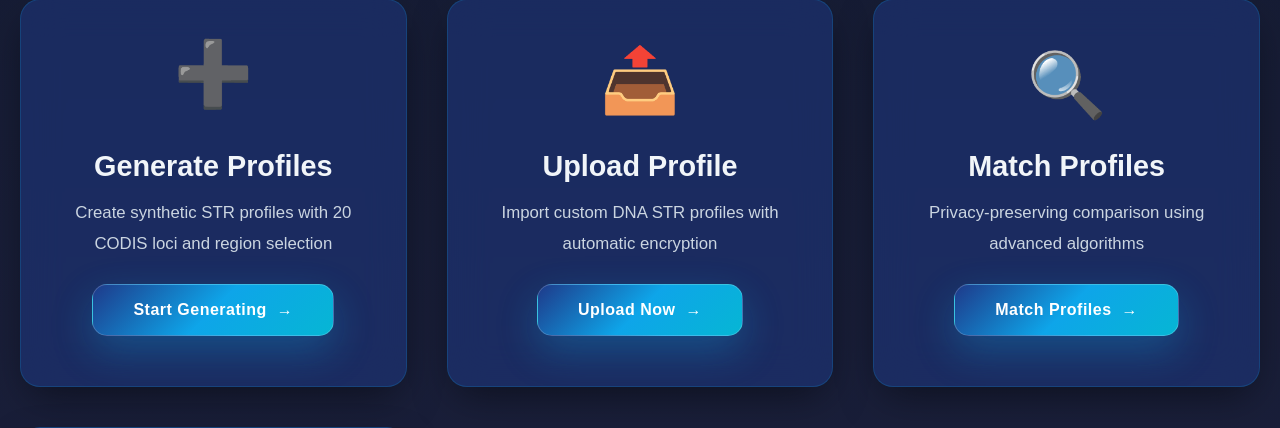
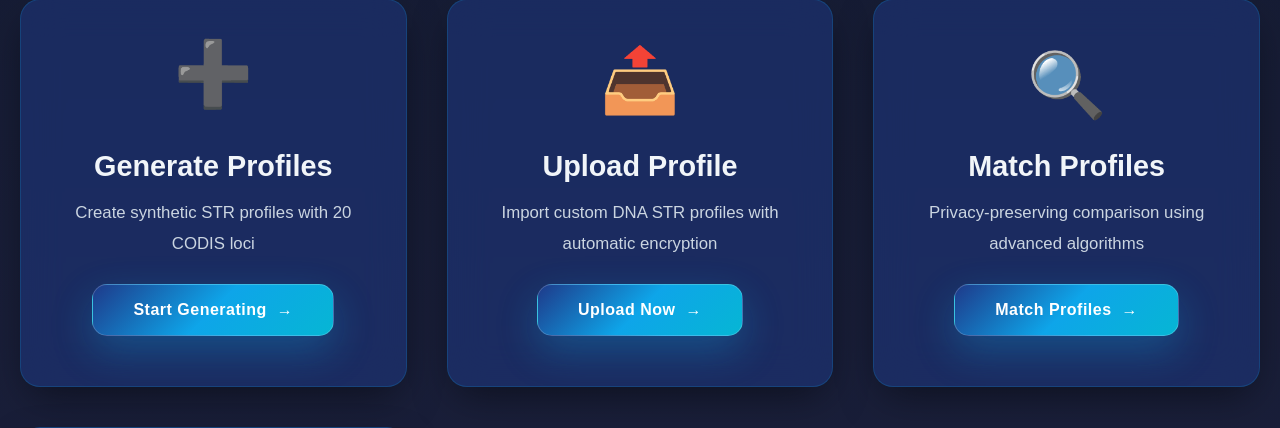
Before and after one commit to badalraj047/Forensic-Dna-Matching-System, a Flask app: page / in a window 1280 px wide. Shown: the part 1003-1431 px from the top of the page. Run offline with Flask 3, Linux system fonts and the light colour scheme; data that the repository does not hold is empty.

Commit message:
Updated changes

```diff
--- a/templates/index.html
+++ b/templates/index.html
@@ -893,7 +893,7 @@
             <div class="action-card">
                 <div class="action-icon">➕</div>
                 <h3>Generate Profiles</h3>
-                <p>Create synthetic STR profiles with 20 CODIS loci and region selection</p>
+                <p>Create synthetic STR profiles with 20 CODIS loci </p>
                 <a href="/generate" class="btn">Start Generating</a>
             </div>
 
```
